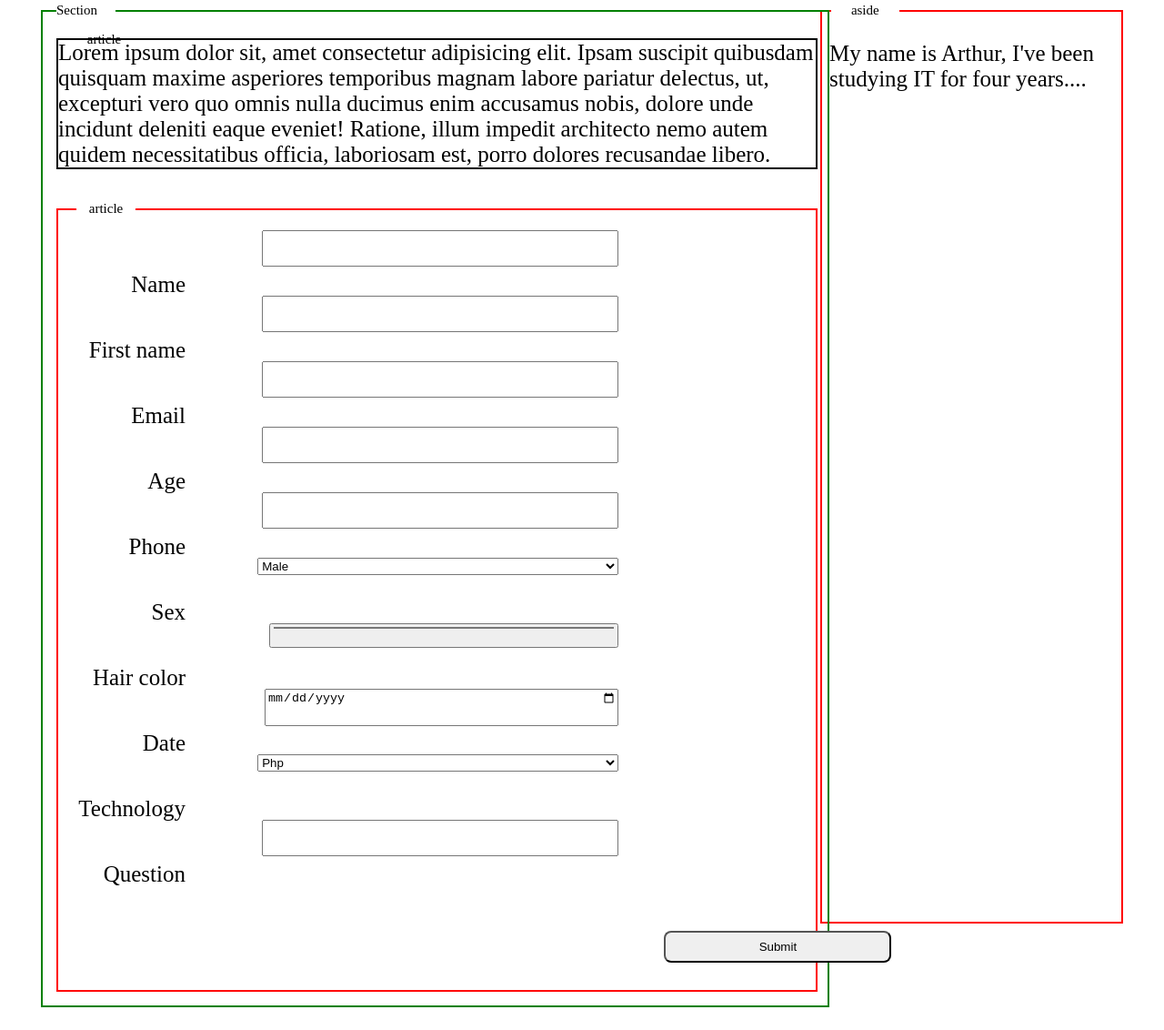
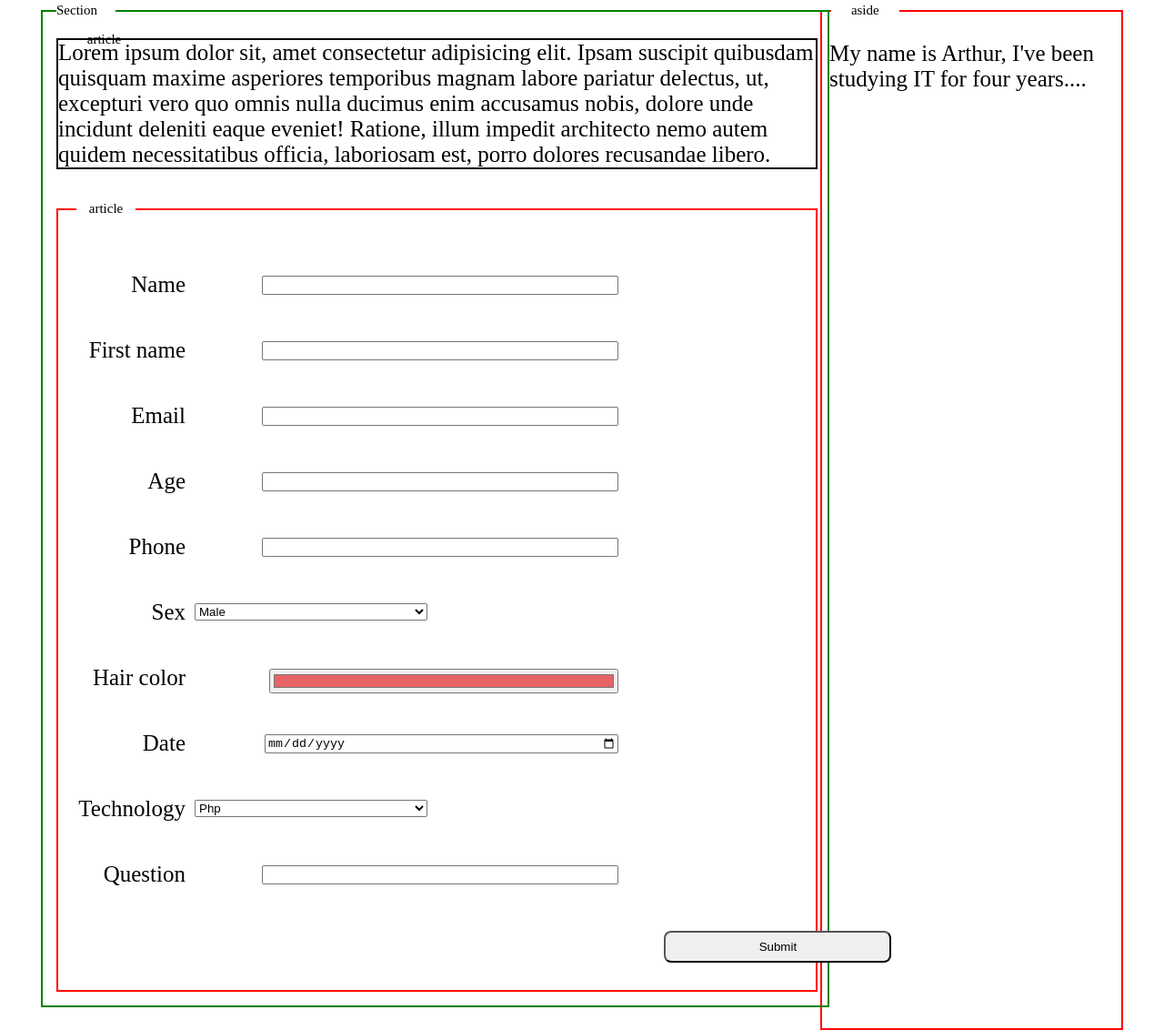
Before and after one commit to arthurBrn/web_seminar_day02, a plain HTML site: page index.html in a window 1280 px wide. Shown: the part 164-1296 px from the top of the page at 91% size. Drawn offline with Linux system fonts and the light colour scheme.

Commit message:
19/09|16:48|day04/tp02| tp corrigé une deuxième fois.

```diff
--- a/css/codingpedia.css
+++ b/css/codingpedia.css
@@ -124,13 +124,18 @@ main .wrapper form input {
     right: 600px;
     position: absolute;
     width: 30%;
-    padding-bottom: 20px;
+    margin-top: 50px;
+}
+
+.input-color {
+    right: 600px;
 }
 
 main .wrapper form select {
-    right: 600px;
+    right: 810px;
     position: absolute;
-    width: 31%;
+    width: 20%;
+    margin-top: 50px;
 }
 
 main .wrapper form button {
@@ -143,7 +148,7 @@ main .wrapper form button {
 }
 
 main aside {
-    height: 1000px;
+    height: 1117px;
     margin-left: 72%;
     border-style: solid;
     border-width: 2px;
--- a/index.html
+++ b/index.html
@@ -35,36 +35,37 @@
                 </p>
             </div>
             <br>
-            <form action="">
+            <form action="#">
                 <p class="article-form">article</p>
-                <label for="">Name</label>
-                <input class="input" type="text" name="name" required> <br>
-                <label for="">First name</label>
-                <input class="input" type="text" name="first_name" required> <br>
-                <label for="">Email</label>
-                <input class="input" type="text" name="email" required><br>
-                <label for="">Age</label>
-                <input class="input" type="text" name="age" min="3" max="99"><br>
-                <label for="">Phone</label>
-                <input class="input" type="text" name="phone" min="10" max="10"><br>
-                <label for="">Sex</label>
-                <select name="" id="">
-                    <option value="male" selected="selected"> Male</option>
-                    <option value="female">Female</option>
-                </select><br>
-                <label for="">Hair color</label>
-                <input class="input" type="color" id="colorHaire" name="hairColor" value="#e66465"><br>
-                <label for="">Date</label>
-                <input type="date" name="Date" value="" required><br>
-                <label for="">Technology</label>
-                <select name="" id="">
+                <label for="name">Name</label>
+                <input class="input" type="text" id="name" name="name" required> <br>
+                <label for="first_name">First name</label>
+                <input class="input" type="text" id="first_name" name="first_name" required> <br>
+                <label for="email">Email</label>
+                <input class="input" type="text" id="email" name="email" required><br>
+                <label for="age">Age</label>
+                <input class="input" type="text" id="age" name="age" min="3" max="99"><br>
+                <label for="phone">Phone</label>
+                <input class="input" type="text" id="phone" name="phone" min="10" max="10"><br>
+                <label for="sex">Sex</label>
+                <select name="sex" id="sex">
+                <option value="male" selected="selected"> Male</option>
+                <option value="female">Female</option>
+                </select>
+                <br>
+                <label for="hair_color">Hair color</label>
+                <input class="input-color" type="color" id="hair_color" name="hairColor" value="#e66465"><br>
+                <label for="date">Date</label>
+                <input type="date" name="Date" id="date" required><br>
+                <label for="technology">Technology</label>
+                <select name="technology" id="technology">
                     <option value="php">Php</option>
                     <option value="SQL">SQL</option>
                     <option value="Java">Java</option>
                     <option value="Kotlin">Kotlin</option>
                 </select><br>
-                <label for="">Question</label>
-                <input type="Textarea" name="Question"><br>
+                <label for="question">Question</label>
+                <input type="Textarea" id="question" name="question"><br>
 
                 <button type="submit">
                     Submit
```
